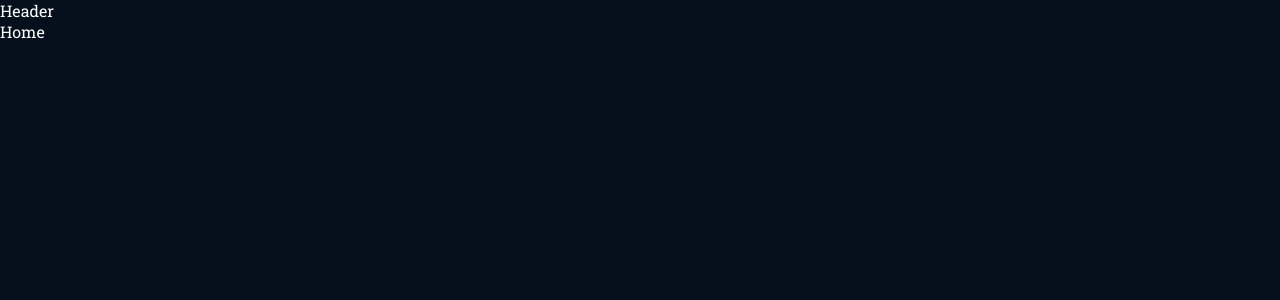
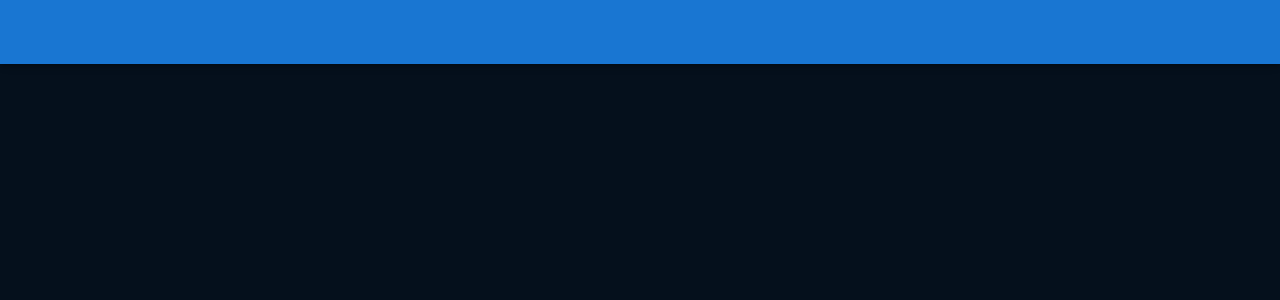
Before and after one commit to adam-kowalczuk/bob-gpt, a React (Vite) app in the folder frontend/: page / in a window 1280 px wide. Shown: the top 300 px of the page. Built offline with nearby package versions, Linux system fonts and the light colour scheme; a web font is replaced by a local one.

Commit message:
Add AppBar and ToolBar

```diff
--- a/frontend/src/components/Header.tsx
+++ b/frontend/src/components/Header.tsx
@@ -1,7 +1,12 @@
 import React from "react";
+import { AppBar, Toolbar } from "@mui/material";
 
 const Header = () => {
-  return <div>Header</div>;
+  return (
+    <AppBar sx={{}}>
+      <Toolbar></Toolbar>
+    </AppBar>
+  );
 };
 
 export default Header;
```
